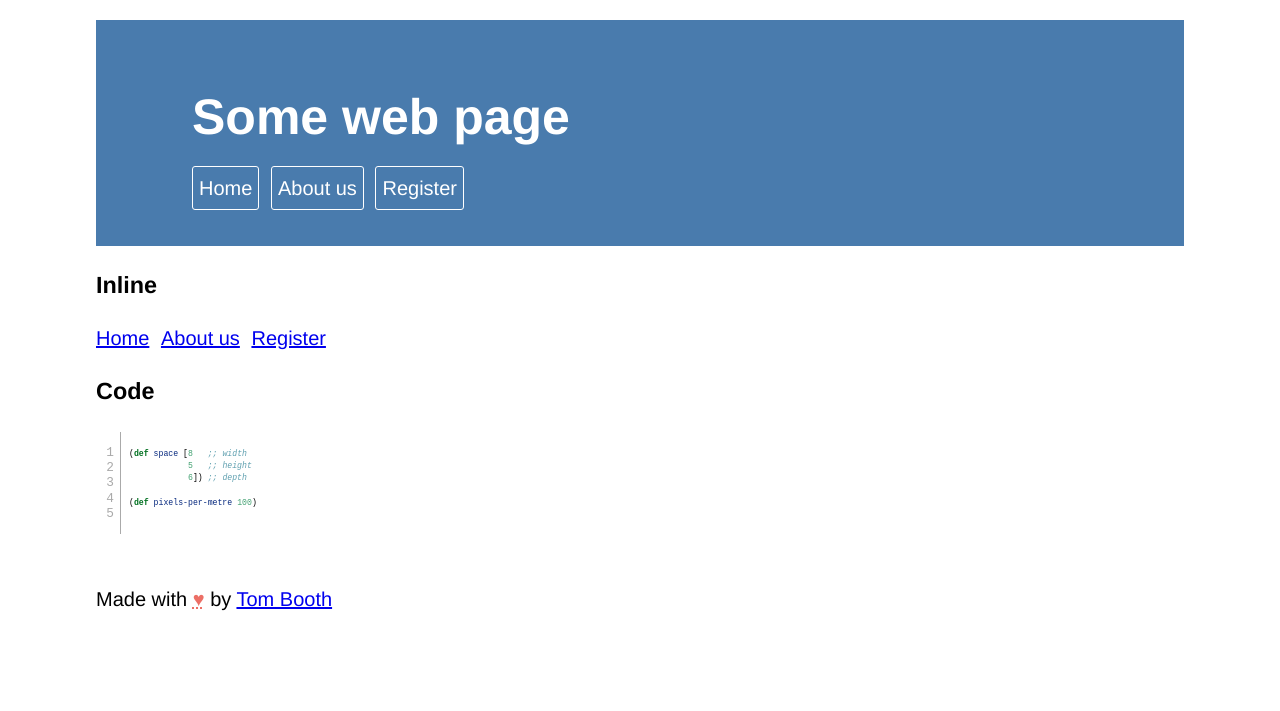
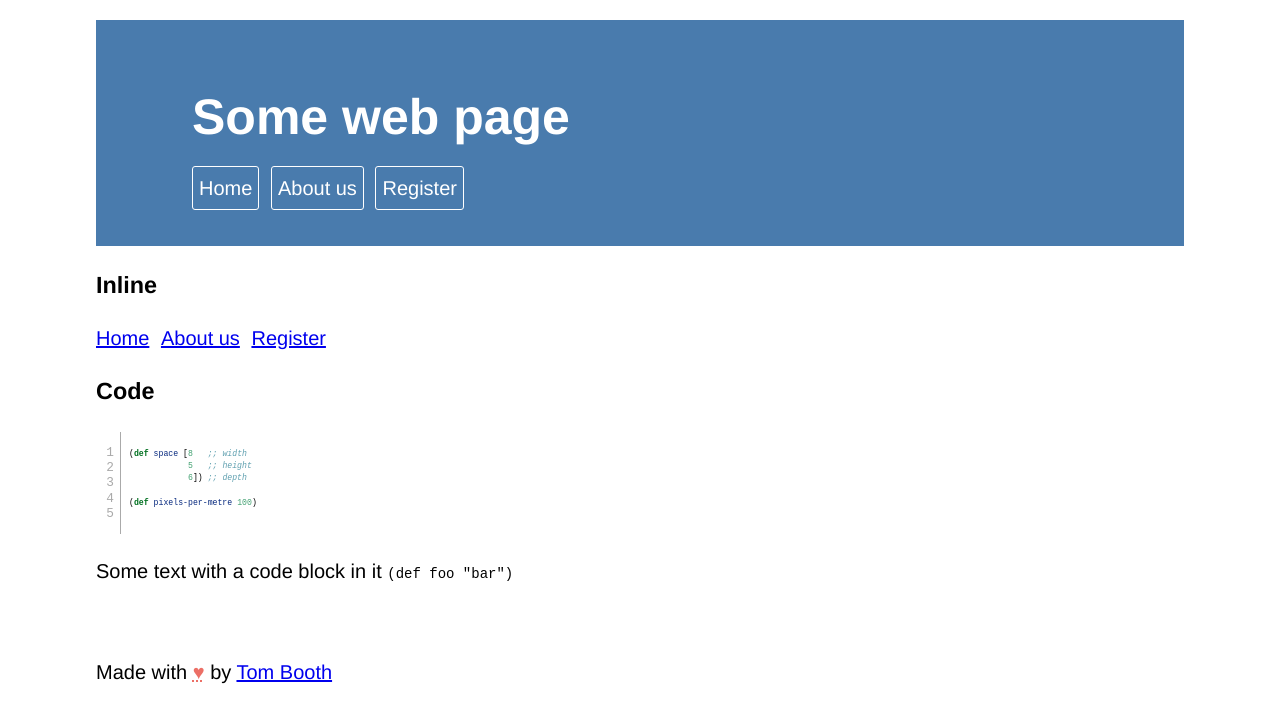
Before and after one commit to tombooth/style-guide, a plain HTML site: page index.html in a window 1280 px wide. Shown: the part 759-1470 px from the top of the page. Before the commit the page ends 1397 px from the top, so only its background shows below. Drawn offline with nearby package versions, Linux system fonts and the light colour scheme; files that its build step writes are made by us from their sources.

Commit message:
Add styling for inline code blocks

```diff
--- a/index.html
+++ b/index.html
@@ -68,6 +68,11 @@
 
 (<span class="kw">def</span><span class="fu"> pixels-per-metre </span><span class="dv">100</span>)</code></pre></td></tr></table>
     </div>
+    <div class="example">
+      <p>
+        Some text with a code block in it <code>(def foo "bar")</code>
+      </p>
+    </div>
   </section>
 </main>
 <footer>
--- a/src/base/typography.scss
+++ b/src/base/typography.scss
@@ -15,6 +15,13 @@
       }
     }
 
+    p {
+      >code {
+        font-size: 0.7em;
+	white-space: nowrap;
+      }
+    }
+
     .sourceCode {
       font-size: 0.8em;
       line-height: 1.2em;
```
